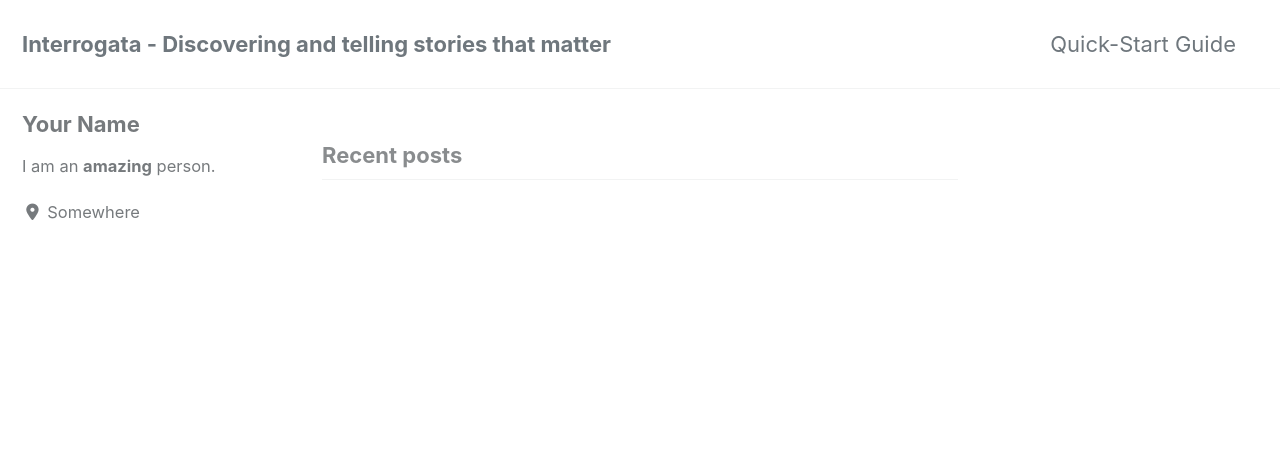
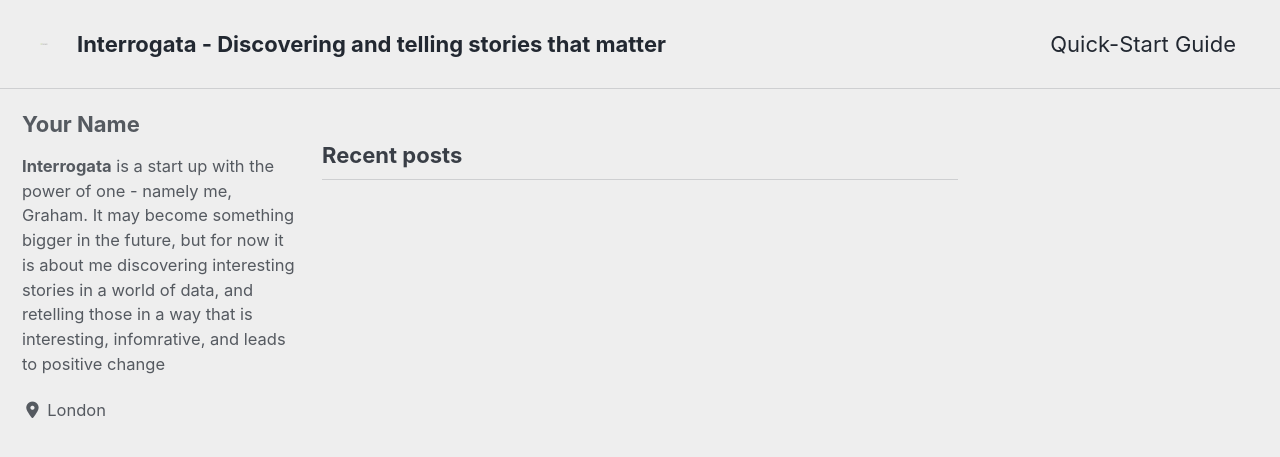
Before and after one commit to interrogata/interrogata.github.io, a Jekyll site: the page built from index.html, in a window 1280 px wide and 900 px high. Shown: the top 457 px of the window. Built offline with Jekyll 4.4.1, drawn with Linux system fonts in a browser that asks for light colours; cached includes are drawn as plain includes; nearby versions of some CDN libraries; the list of posts is cut into pages by our own code; some of the changed text lies outside the part shown.

Commit message:
config - changelogo

```diff
--- a/_config.yml
+++ b/_config.yml
@@ -12,20 +12,20 @@
 
 # theme                  : "minimal-mistakes-jekyll"
 # remote_theme           : "mmistakes/minimal-mistakes"
-minimal_mistakes_skin    : "default" # "air", "aqua", "contrast", "dark", "dirt", "neon", "mint", "plum", "sunrise"
+minimal_mistakes_skin    : "air" # "air", "aqua", "contrast", "dark", "dirt", "neon", "mint", "plum", "sunrise"
 
 # Site Settings
 locale                   : "en-US"
 title                    : "Interrogata - Discovering and telling stories that matter"
 title_separator          : "-"
 subtitle                 : # site tagline that appears below site title in masthead
-name                     : "Graham"
+name                     : "Graham Williamson"
 description              : "Interrogata is a start up with the power of one - namely me, Graham.  It may become something bigger in the future, but for now it is about me discovering interesting stories in a world of data, and retelling those in a way that is interesting, infomrative, and leads to positive change"
 url                      : # the base hostname & protocol for your site e.g. "https://mmistakes.github.io"
 baseurl                  : # the subpath of your site, e.g. "/blog"
 repository               : # GitHub username/repo-name e.g. "mmistakes/minimal-mistakes"
 teaser                   : # path of fallback teaser image, e.g. "/assets/images/500x300.png"
-logo                     : # path of logo image to display in the masthead, e.g. "/assets/images/88x88.png"
+logo                     : "/images/Interrogata_Logo_Web_1.png"
 masthead_title           : # overrides the website title displayed in the masthead, use " " for no title
 # breadcrumbs            : false # true, false (default)
 words_per_minute         : 200
@@ -109,8 +109,8 @@ analytics:
 author:
   name             : "Your Name"
   avatar           : # path of avatar image, e.g. "/assets/images/bio-photo.jpg"
-  bio              : "I am an **amazing** person."
-  location         : "Somewhere"
+  bio              : "**Interrogata** is a start up with the power of one - namely me, Graham.  It may become something bigger in the future, but for now it is about me discovering interesting stories in a world of data, and retelling those in a way that is interesting, infomrative, and leads to positive change"
+  location         : "London"
   email            :
   links:
     - label: "Email"
```
Also changed, not shown: images/Interrogata_Logo_Large.png (added), images/Interrogata_Logo_Web_1.png (added), 1 other file.
